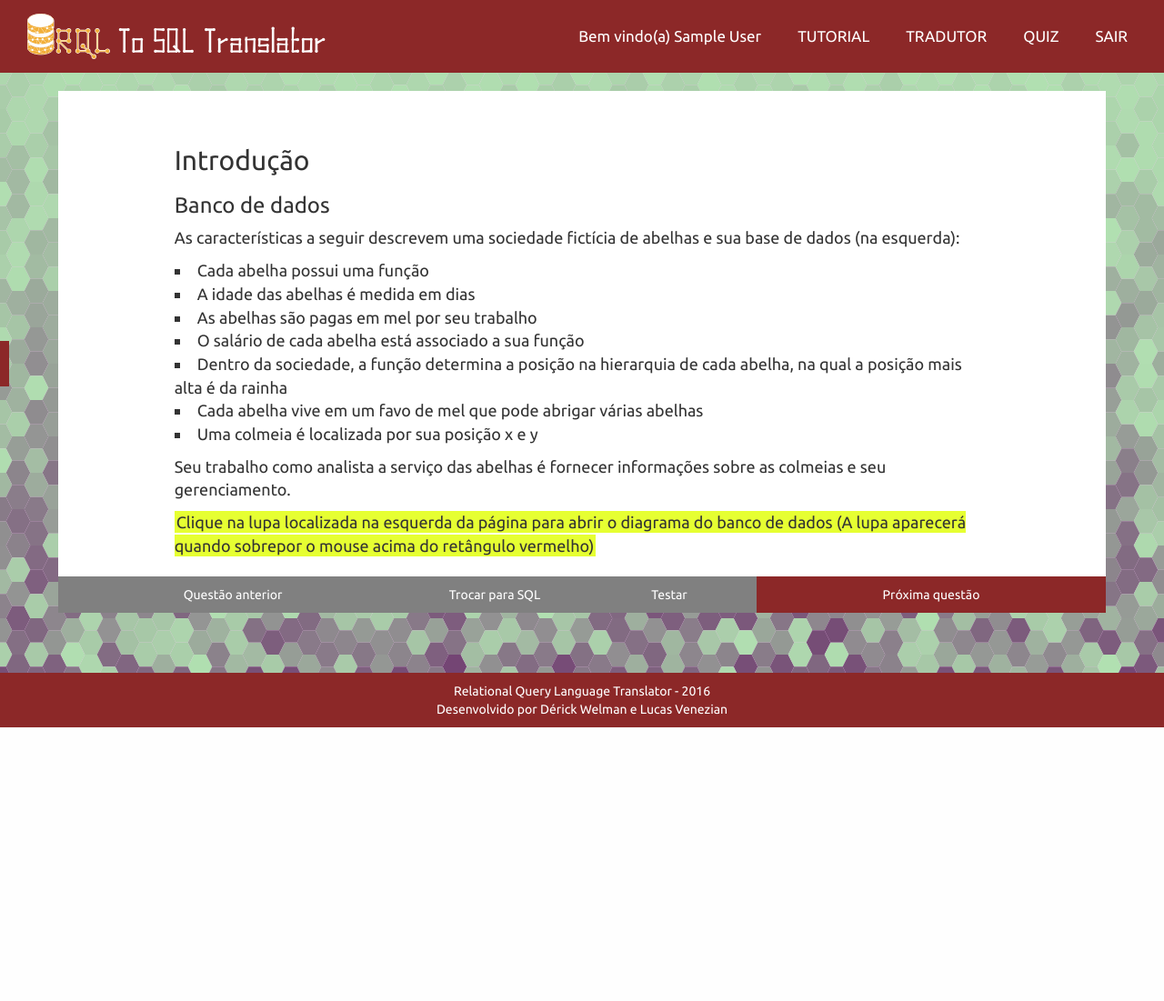
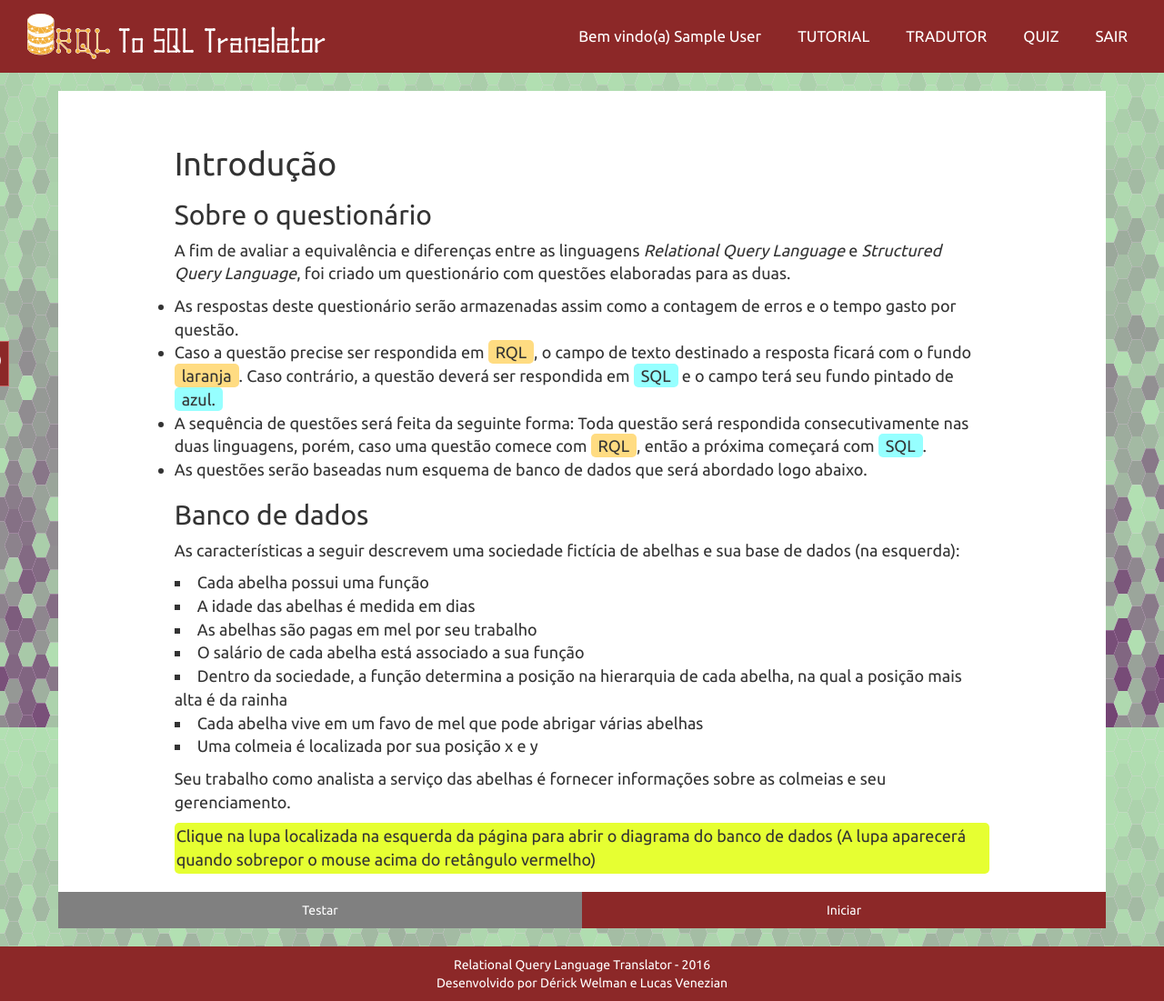
Before and after one commit to derickwelman/rqlwebinterface, a PHP site: page /quiz.php in a window 1280 px wide. Shown: the whole page at 91% size. Before the commit the page ends 800 px from the top, so only its background shows below. Run offline with PHP 8.4, Linux system fonts and the light colour scheme; the visitor is signed in with stand-in values (Sample User, id 1); data that the repository does not hold is empty.

Commit message:
Changes on questionnaire dynamics
Add the error and time count;
Change the button states.

```diff
--- a/pt/css/style.css
+++ b/pt/css/style.css
@@ -47,7 +47,7 @@
 *{
 	margin:0;
 	padding:0;
-	font-family:'Ubuntu Regular';
+	font-family:'Ubuntu Regular', calibri;
 	border-radius:0;
 	outline:none;
 }
@@ -83,8 +83,23 @@
 }
 
 #header ul{
+	background: rgb(140, 40, 40);
 	float:right;
 	margin:0 20px 0 0;
+	background: rgb(140, 40, 40);
+}
+
+@media(max-width: 900px){
+	#header ul{
+		display: inline-block;
+		width: 100%;
+		margin:0 auto;
+	}
+
+	#header span{
+		font-size: 23px;
+		margin-top: 40px;
+	}
 }
 
 #header ul li{
@@ -120,7 +135,8 @@
 	float:left;
 	padding:10px 20px 10px 20px;
 	resize: none;
-	min-height: 175px !important;
+	height: 175px !important;
+	overflow: auto;
 }
 
 .placeholder{
@@ -188,6 +204,7 @@
 	transition:left 0.5s;
 	z-index: 999;
 	cursor: pointer;
+	border:rgb(200,100,100) 1px solid;
 }
 
 #show-db:hover{
@@ -220,6 +237,18 @@
 	top: 5%;
 	background:white;
 	padding:20px;
+}
+
+#db-modal:after{
+	content:"x";
+	position: absolute;
+	right: 0;
+	top: 0;
+	background: rgb(140, 40, 40);
+	color: white;
+	padding:10px 20px 25px 35px;
+	font-size: 22px;
+	border-radius: 0 0 0 100px;
 }
 
 /* REGISTER */
@@ -298,10 +327,6 @@
 	background:rgb(221,239,244);
 }
 
-.warning{
-	background: rgb(230, 255, 50);
-}
-
 /* -------------------------TRANSLATION RESULTS--------------------------*/
 .half{
 	width: 50% !important;
@@ -371,3 +396,22 @@
 .tab{
 	margin-left: 70px;
 }
+
+.rql-back{
+	background:rgb(255,220,130);
+	padding:3px 8px;
+	border-radius: 5px;
+}
+
+.sql-back{
+	background:rgb(150,255,255);
+	padding:3px 8px;
+	border-radius: 5px;
+}
+
+.warning{
+	display: block;
+	background: rgb(230, 255, 50);
+	padding:3px 8px;
+	border-radius: 5px;
+}
--- a/pt/header.php
+++ b/pt/header.php
@@ -1,7 +1,7 @@
 <div id="header">
 	<a href="index.php"><img id="logo" src="images/logo.svg" alt="RQL"></a>
 	<span> To SQL Translator</span>
-	<ul>
+	<ul id="nav">
 		<?php
 		session_start();
 		if(isset($_SESSION['idLogin'])){
--- a/pt/questions/english/page0.html
+++ b/pt/questions/english/page0.html
@@ -1,6 +1,6 @@
 <div class="center col-md-10" style="padding-top:20px">
-<h2>Introduction</h2>
-<h3>Database</h3>
+<h1>Introduction</h1>
+<h2>Database</h2>
 	<p>
 		The following features describes the behavior of a fictitious bees society and its database (on the left):
 	</p>
--- a/pt/questions/portuguese/page0.html
+++ b/pt/questions/portuguese/page0.html
@@ -1,6 +1,14 @@
 <div class="center col-md-10" style="padding-top:20px">
-<h2>Introdução</h2>
-<h3>Banco de dados</h3>
+<h1>Introdução</h1>
+<h2>Sobre o questionário</h2>
+	<p>A fim de avaliar a equivalência e diferenças entre as linguagens <i>Relational Query Language</i> e <i>Structured Query Language</i>, foi criado um questionário com questões elaboradas para as duas.</p>
+	<ul>
+		<li>As respostas deste questionário serão armazenadas assim como a contagem de erros e o tempo gasto por questão.</li>
+		<li>Caso a questão precise ser respondida em <span class="rql-back">RQL</span>, o campo de texto destinado a resposta ficará com o fundo <span class="rql-back">laranja</span>. Caso contrário, a questão deverá ser respondida em <span class="sql-back">SQL</span> e o campo terá seu fundo pintado de <span class="sql-back">azul.</span></li>
+		<li>A sequência de questões será feita da seguinte forma: Toda questão será respondida consecutivamente nas duas linguagens, porém, caso uma questão comece com <span class="rql-back">RQL</span>, então a próxima começará com <span class="sql-back">SQL</span>.</li>
+		<li>As questões serão baseadas num esquema de banco de dados que será abordado logo abaixo.</li>
+	</ul>
+<h2>Banco de dados</h2>
 	<p>
 		As características a seguir descrevem uma sociedade fictícia de abelhas e sua base de dados (na esquerda):
 	</p>
--- a/pt/quiz.php
+++ b/pt/quiz.php
@@ -56,8 +56,6 @@
 		?>
 		<div id="page">
 			<form class="form" onSubmit="return false;">
-
-
 				<div id="question" page="0"></div>
 				<span class="clear"></span>
 				<div id="current-language">RQL</div>
@@ -76,10 +74,10 @@
 
 				<textarea id="source" class="code-input full" placeholder="Sua resposta aqui"></textarea>
 
-				<button id="prev" class="btn-big third">Questão anterior</button>
-				<button id="change-language" class="btn-big sixth">Trocar para SQL</button>
-				<button id="submit" class="btn-big sixth">Testar</button>
-				<button id="next" class="btn-big third">Próxima questão</button>
+				<!--<button id="prev" class="btn-big third">Questão anterior</button>-->
+				<!--<button id="change-language" class="btn-big sixth">Trocar para SQL</button>-->
+				<button id="submit" class="btn-big half">Testar</button>
+				<button id="next" class="btn-big half">Iniciar</button>
 
 				<span class="clear"></span>
 				<div id="result" class="code-input full">
@@ -97,12 +95,14 @@
 </html>
 
 <script>
+	//VARIABLE FOR TIME COUNT
+	var initialTime = performance.now();
 
 	//INITIALIZE TOOLTIPS, LOAD THE FIRST PAGE AND SET THE INPUT BACKGROUND
 	$(document).ready(function(){
 		$('[data-toggle="tooltip"]').tooltip({html: true});
 		load(0);
-		$('#source').css('background', 'rgb(255, 255, 150)');
+		$('#source').css('background', 'rgb(255, 220, 130)');
 	});
 
 	//CLEAR TAGS HTML FROM A STRING
@@ -135,6 +135,7 @@
 				}
 				else{
 					$('#result').html(sqlQuery);
+					addError();
 				}
 			}
 			);
@@ -142,7 +143,6 @@
 
 	function getSqlResult(){
 		var sqlQuery = $('#source').val();
-		console.log(sqlQuery);
 		getData(sqlQuery);
 	}
 
@@ -161,25 +161,36 @@
 
 	//SAVE ANSWER
 	function saveQuestion(){
+		var currentTime = performance.now();
+		alert(parseInt((currentTime - initialTime) / 1000));
 		var idQuestion = $('#question').attr('page');
 		var idLogin = $('input[name=idLogin]').val();
 		var answer = $('#source').val();
 
 		if($('#current-language').html() == "RQL"){
-			var language = "rqlAnswer";
+			var language = "rql";
 		}else{
-			var language = "sqlAnswer";
+			var language = "sql";
 		}
 		$.post(
 			'save-question.php',
-			{source : answer,
+			{
+				source : answer,
 				idQuestion: idQuestion,
 				idLogin: idLogin,
-				language: language},
+				language: language,
+				timespent: parseInt((currentTime - initialTime) / 1000)
+			},
 				function(data){
 					console.log("Question " + idQuestion + " saved!");
 				}
-				);
+				).done(function(msg){
+					//DISPLAY ERRORS ON REQUISITION
+					//console.log(msg);
+					initialTime = performance.now();
+				}).fail(function(xhr, status, error){
+					console.log(error);
+				});
 	}
 
 	//GET ANSWER
@@ -212,11 +223,47 @@
 	var minPage = 0;
 	var maxPage = 11;
 
-	$(document).ready(function(){
+	//LOCK THE PREVIOUS AND LANGUAGE BUTTON AND MAKE THE QUESTIONNAIRE SEQUENSE
+	$('#prev, #change-language').hide();
+	var languageChanged = false;
+	$('#next').click(function(){
+		var page = $('#question').attr('page');
+		if(page == 0){
+			if(!confirm('Iniciar teste?'))return;
+			$('#next').html("Trocar linguagem");
+			next();
+			return;
+		}
+		if(page < 0){
+			next();
+			return;
+		}
 
+		if(!confirm('Gravar questão e avançar?\nNão será possível retornar'))return;
+
+		if(page == maxPage-1 && languageChanged == true){
+			window.location="index.php";
+		}
+
+		if(languageChanged == false){
+			changeLanguage();
+			languageChanged = true;
+			$('#next').html("Próxima questão");
+		}else{
+			next();
+			languageChanged = false;
+			$('#next').html("Trocar linguagem");
+		}
+
+		if(page == maxPage-1 && languageChanged == true){
+			$('#next').html("Finalizar");
+		}
+
+		$('#result').html('<span class="placeholder">Aqui vão os resultados</span>');
 	});
 
-	$('#prev').click(function(){
+	$('#prev').click(function(){prev()});
+	function prev(){
 		var page = $('#question').attr('page');
 		if(parseInt(page) <= minPage){
 			return;
@@ -225,16 +272,17 @@
 		$('#question').attr('page', parseInt(page)-1);
 
 		load(parseInt(page)-1);
-	});
+	}
 
-	$('#next').click(function(){
+	//$('#next').click(function(){next()});
+	function next(){
 		var page = $('#question').attr('page');
 		if(parseInt(page) >= maxPage) return;
 
 		$('#question').attr('page', parseInt(page)+1);
 
 		load(parseInt(page)+1);
-	});
+	}
 
 	function load(page){
 		$('#result').html('');
@@ -273,10 +321,12 @@
 			$('#result').fadeIn(1000);
 		}
 		getAnswer();
+		initialTime = performance.now();
 	}
 
 	//CHANGE THE LANGUAGE
-	$('#change-language').click(function(){
+	$('#change-language').click(function(){changeLanguage()});
+	function changeLanguage(){
 		if($('#change-language').hasClass('disabled')){
 			return;
 		}
@@ -289,10 +339,10 @@
 			$('#current-language').html("RQL");
 			$('#change-language').html("Trocar para SQL");
 			$('.symbol-menu').slideDown(500);
-			$('#source').css('background', 'rgb(255, 255, 150)');
+			$('#source').css('background', 'rgb(255, 220, 130)');
 		}
 		getAnswer();
-	});
+	};
 
 	//DISPLAY THE EXAMPLE DATABASE
 	$('#db-modal').click(function(){
@@ -315,6 +365,8 @@
 	function compareResults(){
 		if (typeof expected != 'undefined') {
 			requestJsonCompare(JSON.stringify(getJsonFromTable()),JSON.stringify(expected));
+		}else{
+			addError();
 		}
 		//return JSON.stringify(getJsonFromTable()) == JSON.stringify(expected);
 		//return deepCompare(getJsonFromTable(), expected);
@@ -328,9 +380,33 @@
 				if(data.indexOf("true")!=-1){
 					$('table').css('background', 'rgb(100, 255, 100)');
 				}else{
+					addError();
 					$('table').css('background', 'rgb(255, 100, 100)');
 				}
 			}
 			);
 	}
+
+	function addError(){
+		if($('#current-language').html() == "RQL"){
+			var language = "rql";
+		}else{
+			var language = "sql";
+		}
+		var idQuestion = $('#question').attr('page');
+		var idLogin = $('input[name=idLogin]').val();
+
+		$.post(
+			'add-error.php',
+			{idQuestion: idQuestion,
+				idLogin: idLogin,
+				language: language},
+				function(data){
+
+				}
+		).done(function(msg){
+			//DISPLAY ERRORS ON REQUISITION
+			console.log(msg);
+		});
+	}
 </script>
```
Also changed, not shown: pt/add-error.php (added, +17 -0 lines), pt/save-question.php (+20 -12 lines), pt/sql/quiz.sql (+8 -4 lines).
